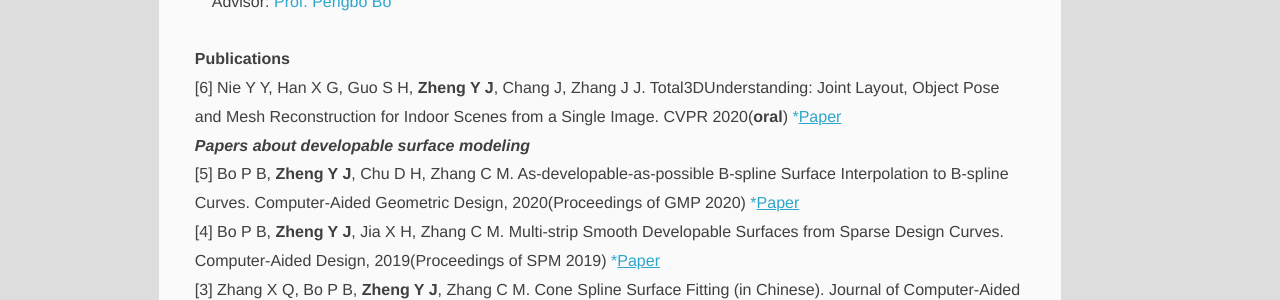
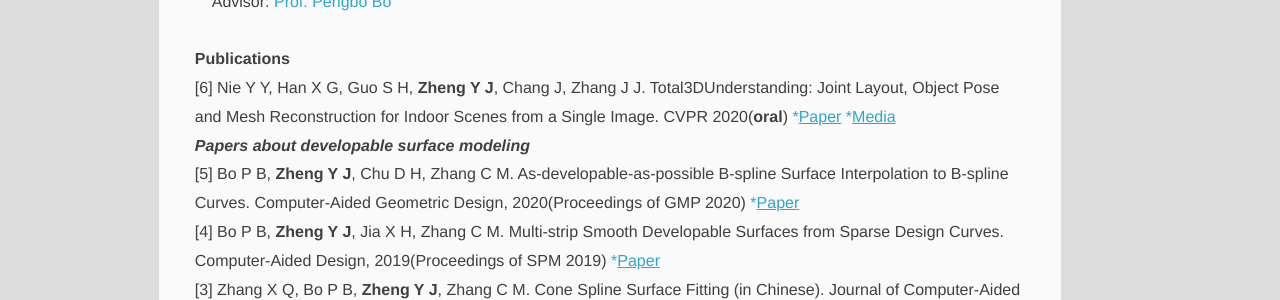
Before and after one commit to PAULYZHENG/paulyzheng.github.io, a Jekyll site: the page built from about/index.html, in a window 1280 px wide. Shown: the part 1068-1368 px from the top of the page. Built offline with Jekyll 4.4.1, drawn with Linux system fonts in a browser that asks for light colours; comment, search, counter and statistics services are not loaded.

Commit message:
Update index.html

```diff
--- a/about/index.html
+++ b/about/index.html
@@ -43,7 +43,7 @@
 <B>Publications</B>
 <br/>
 
-[6] Nie Y Y, Han X G, Guo S H, <B>Zheng Y J</B>, Chang J, Zhang J J. Total3DUnderstanding: Joint Layout, Object Pose and Mesh Reconstruction for Indoor Scenes from a Single Image. CVPR 2020(<B>oral</B>) <a href="https://arxiv.org/pdf/2002.12212.pdf" title="05" itemprop="url">*<u>Paper</u></a> <br/>
+[6] Nie Y Y, Han X G, Guo S H, <B>Zheng Y J</B>, Chang J, Zhang J J. Total3DUnderstanding: Joint Layout, Object Pose and Mesh Reconstruction for Indoor Scenes from a Single Image. CVPR 2020(<B>oral</B>) <a href="https://arxiv.org/pdf/2002.12212.pdf" title="05" itemprop="url">*<u>Paper</u></a> <a href="https://mp.weixin.qq.com/s?__biz=MzAxMzc2NDAxOQ==&mid=2650378648&idx=1&sn=64d72053147d51e622478127e4db174a&chksm=8390a544b4e72c52817471a23d5bc4cef956feced6dcbaca77d828b6c9e6edaaf631aeed31b8&mpshare=1&scene=1&srcid=&sharer_sharetime=1586311529559&sharer_shareid=3b6b7e9e3646729c77dd275f8a587dd3&key=927ba12ed16ecdb5b4afb0815a99a28a27737b8ea1294b0389086c3d29efa8a77925df3fc02c340fe241c022160c2d5ab02c3d2841af41c1e316fa4cdf455e3ff09db1419540af726086b6f088f88ed0&ascene=1&uin=MTM5MzE3OTA4MQ%3D%3D&devicetype=Windows+10+x64&version=62090070&lang=zh_CN&exportkey=AYfpPQ8SDtoYVow6kRBEhpQ%3D&pass_ticket=p9%2FkahQsD2x%2F6j6CXaHc62zKy0yB6t8nWzzE13I02gqqBI8fSj6ZZaR9eLLCNfks" title="05" itemprop="url">*<u>Media</u></a> <br/>
 
 <B><I>Papers about developable surface modeling <!--(<a href="/paper/RS_UG.pdf" title="RSUN" itemprop="url">research statement</a>)--></I></B><br/>
 [5] Bo P B, <B>Zheng Y J</B>, Chu D H, Zhang C M. As-developable-as-possible B-spline Surface Interpolation to B-spline Curves. Computer-Aided Geometric Design, 2020(Proceedings of GMP 2020) <a href="https://www.researchgate.net/profile/Pengbo_Bo2/publication/339874294_As-developable-as-possible_B-spline_surface_interpolation_to_B-spline_curves/links/5e69c5ae92851c20f32206be/As-developable-as-possible-B-spline-surface-interpolation-to-B-spline-curves.pdf" title="05" itemprop="url">*<u>Paper</u></a> <br/>
```
